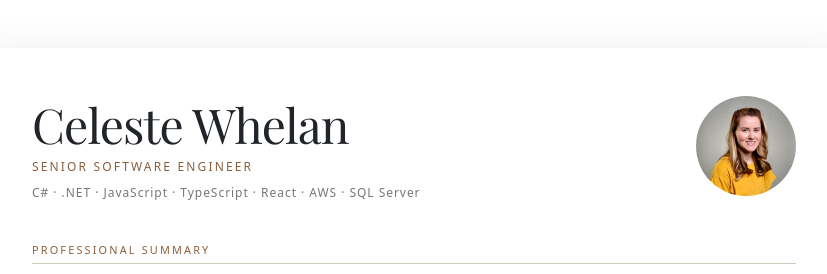
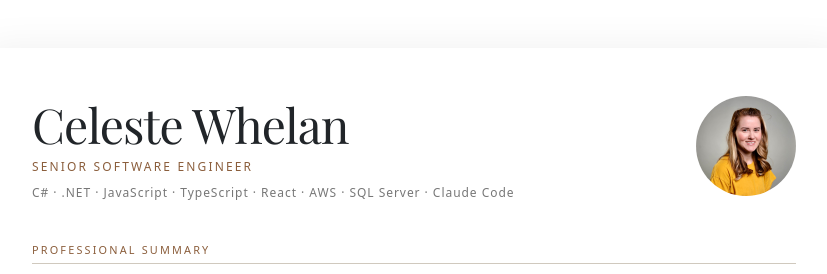
Before and after one commit to clestbest/resume-site, a React (Vite) app: page / in a window 1280 px wide. Shown: the top 274 px of the page, without its empty margins (226-1053 px from the left). Built offline with nearby package versions, Linux system fonts and the light colour scheme.

Commit message:
Add Claude Code to header skills line
https://claude.ai/code/session_01BDrTwmRpF1tBYo2DsyUSEi

```diff
--- a/src/components/Resume.tsx
+++ b/src/components/Resume.tsx
@@ -17,7 +17,7 @@ export const Resume = () => {
             }}
           >
             C# &middot; .NET &middot; JavaScript &middot; TypeScript &middot;
-            React &middot; AWS &middot; SQL Server
+            React &middot; AWS &middot; SQL Server &middot; Claude Code
           </div>
         </div>
         <img src={meImg} alt="Celeste Whelan" className="header-photo" />
```
